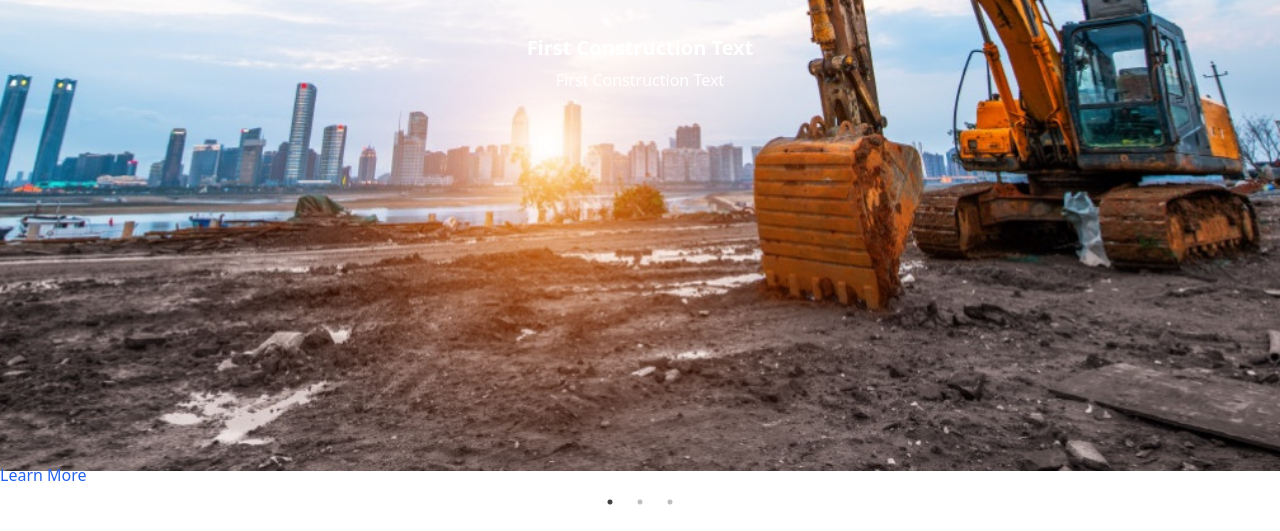
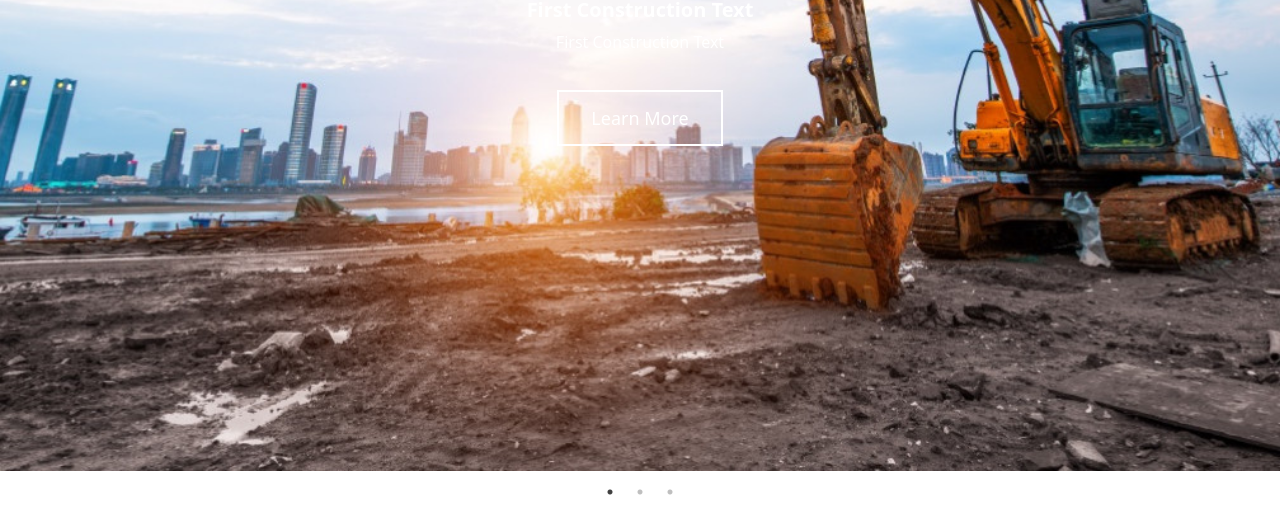
Before and after one commit to ArtisAdemi/INEMConstruction, a React (Vite) app in the folder inem_web/: page / in a window 1280 px wide. Shown: the part 329-860 px from the top of the page. Built offline with nearby package versions, Linux system fonts and the light colour scheme.

Commit message:
buttun ui fixup

```diff
--- a/inem_web/src/components/HomeSlider.tsx
+++ b/inem_web/src/components/HomeSlider.tsx
@@ -36,14 +36,14 @@ const HomeSlider: React.FC = () => {
         {sliders.map((slider, index) => (
           <div key={index} className="relative h-screen">
             <img src={slider.image} alt="" className="w-full h-screen object-cover" />
-            <div className="absolute inset-0 flex items-center justify-center z-50">
+            <div className="absolute inset-0 flex flex-col items-center justify-center z-50">
               <div className="text-center">
                 <h3 className="text-xl text-white font-semibold mb-2 leading-tight">{slider.text}</h3>
                 <p className="text-white mb-4">{slider.text}</p>
               </div>
-            </div>
-            <div className="flex align-bottom h-[2%] items-end">
-              <button className="text-blue-600 hover:underline">Learn More</button>
+              <div className="flex align-bottom items-end">
+                <button className="text-lg py-3 px-8 mt-5 text-white border-2 border-white hover:bg-white hover:duration-500 duration-500 hover:text-[#ff7404]">Learn More</button>
+              </div>
             </div>
           </div>
         ))}
```
